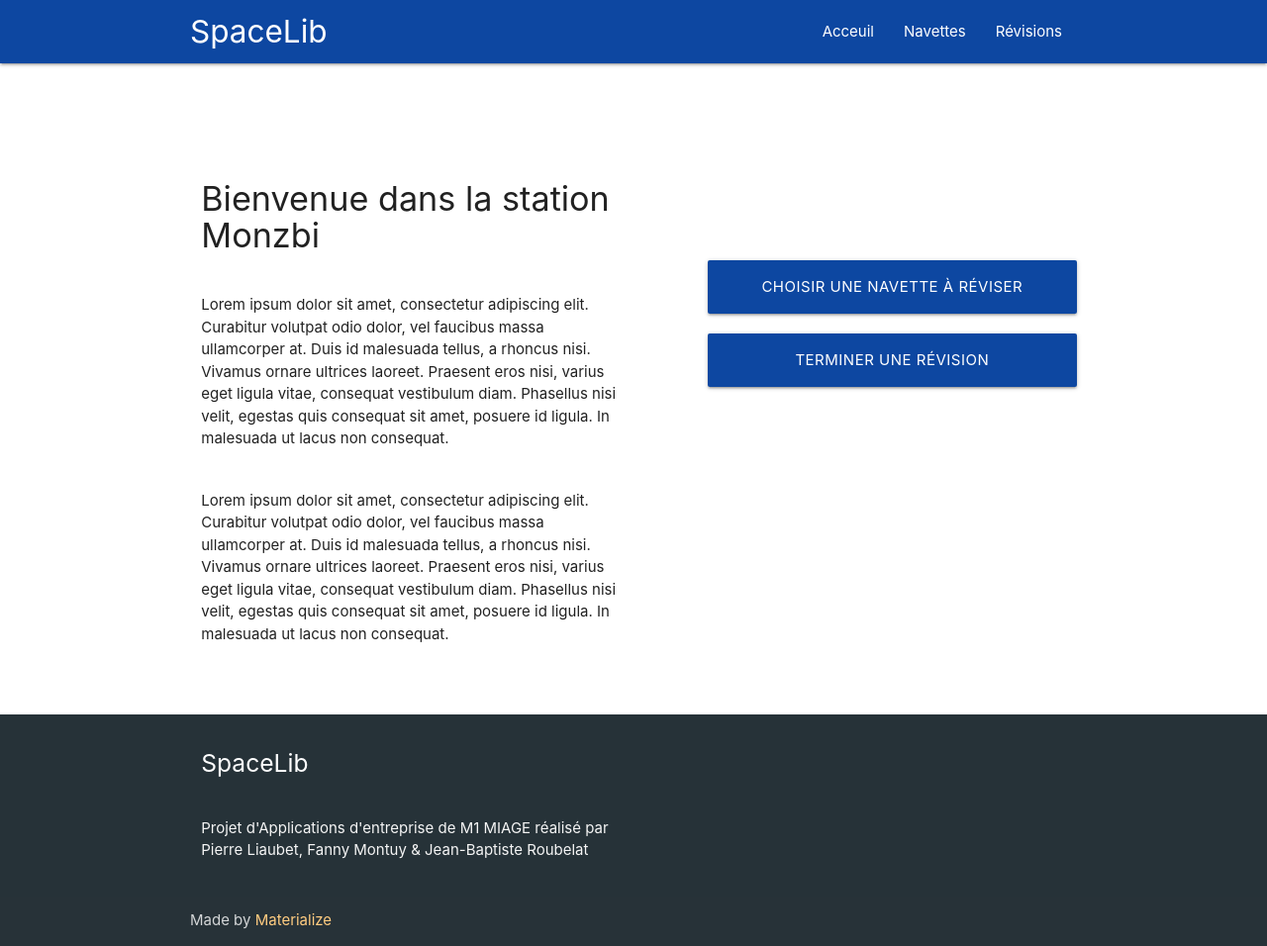
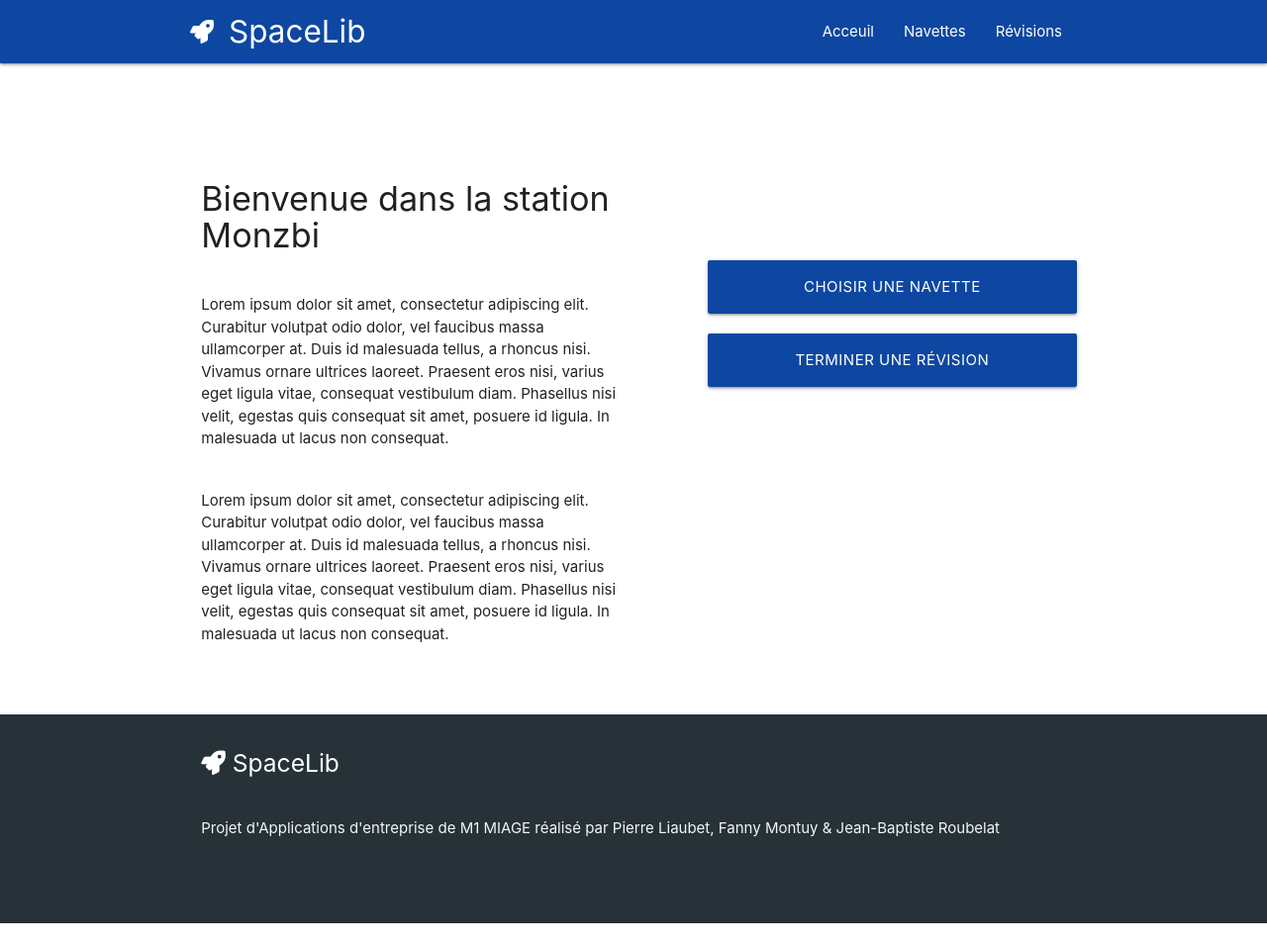
Before and after one commit to Nexoz/Spacelib, a website: page MecanoApp/app/index.html in a window 1280 px wide. Shown: the whole page at 99% size. After the commit the page ends 933 px from the top, so only its background shows below. Drawn offline with nearby package versions, Linux system fonts and the light colour scheme.

Commit message:
Homepage suite

```diff
--- a/MecanoApp/app/css/style.css
+++ b/MecanoApp/app/css/style.css
@@ -30,3 +30,7 @@ p {
 .buttoncol {
   margin-top: 13vh;
 }
+
+.sidenav li > a {
+  color : white;
+}
--- a/MecanoApp/app/index.html
+++ b/MecanoApp/app/index.html
@@ -7,21 +7,24 @@
 
   <!-- CSS  -->
   <link href="https://fonts.googleapis.com/icon?family=Material+Icons" rel="stylesheet">
+  <link rel="stylesheet" href="https://use.fontawesome.com/releases/v5.0.13/css/all.css" integrity="sha384-DNOHZ68U8hZfKXOrtjWvjxusGo9WQnrNx2sqG0tfsghAvtVlRW3tvkXWZh58N9jp" crossorigin="anonymous">
   <link href="css/materialize.css" type="text/css" rel="stylesheet" media="screen,projection"/>
   <link href="css/style.css" type="text/css" rel="stylesheet" media="screen,projection"/>
 </head>
 <body>
   <nav class="blue darken-4" role="navigation">
-    <div class="nav-wrapper container"><a id="logo-container" href="#" class="brand-logo">SpaceLib</a>
+    <div class="nav-wrapper container"><a id="logo-container" href="#" class="brand-logo"><i class="fas fa-rocket valign-wrapper"></i>SpaceLib</a>
       <ul class="right hide-on-med-and-down">
         <li><a href="#">Acceuil</a></li>
         <li><a href="#">Navettes</a></li>
         <li><a href="#">Révisions</a></li>
       </ul>
 
-      <ul id="nav-mobile" class="sidenav">
+      <ul id="nav-mobile" class="sidenav blue darken-4">
         <li><a href="#">Acceuil</a></li>
+        <li><div class="divider"></li>
         <li><a href="#">Navettes</a></li>
+        <li><div class="divider"></li>
         <li><a href="#">Révisions</a></li>
       </ul>
       <a href="#" data-target="nav-mobile" class="sidenav-trigger"><i class="material-icons">menu</i></a>
@@ -45,15 +48,16 @@
 
 
   <div class="container">
+    <div class="mainrow hide-on-small-only"></div>
     <div class="section">
-        <div class='row mainrow'>
+        <div class='row'>
             <div class='col m6 valign-center'>
               <h4>Bienvenue dans la station Monzbi</h4>
               <p>Lorem ipsum dolor sit amet, consectetur adipiscing elit. Curabitur volutpat odio dolor, vel faucibus massa ullamcorper at. Duis id malesuada tellus, a rhoncus nisi. Vivamus ornare ultrices laoreet. Praesent eros nisi, varius eget ligula vitae, consequat vestibulum diam. Phasellus nisi velit, egestas quis consequat sit amet, posuere id ligula. In malesuada ut lacus non consequat.</p>
               <p>Lorem ipsum dolor sit amet, consectetur adipiscing elit. Curabitur volutpat odio dolor, vel faucibus massa ullamcorper at. Duis id malesuada tellus, a rhoncus nisi. Vivamus ornare ultrices laoreet. Praesent eros nisi, varius eget ligula vitae, consequat vestibulum diam. Phasellus nisi velit, egestas quis consequat sit amet, posuere id ligula. In malesuada ut lacus non consequat.</p>
             </div>
             <div class='col s12 m5 valign-center offset-m1 buttoncol'>
-              <div class='row'><a class="waves-effect waves-light btn-large hoverable blue darken-4 fill">Choisir une navette à réviser</a></div>
+              <div class='row'><a class="waves-effect waves-light btn-large hoverable blue darken-4 fill">Choisir une navette</a></div>
               <div class='row'><a class='waves-effect waves-light btn-large hoverable blue darken-4 fill'>Terminer une révision</a></div>
             </div>
           </div>
@@ -94,18 +98,14 @@
   <footer class="page-footer blue-grey darken-4">
     <div class="container">
       <div class="row">
-        <div class="col l6 s12">
-          <h5 class="white-text">SpaceLib</h5>
+        <div class="col s12">
+          <h5 class="white-text"><i class="fas fa-rocket"></i> SpaceLib</h5>
           <p class="grey-text text-lighten-4">Projet d'Applications d'entreprise de M1 MIAGE réalisé par Pierre Liaubet, Fanny Montuy & Jean-Baptiste Roubelat</p>
-
-
         </div>
-
       </div>
     </div>
     <div class="footer-copyright">
       <div class="container">
-      Made by <a class="orange-text text-lighten-3" href="http://materializecss.com">Materialize</a>
       </div>
     </div>
   </footer>
```
